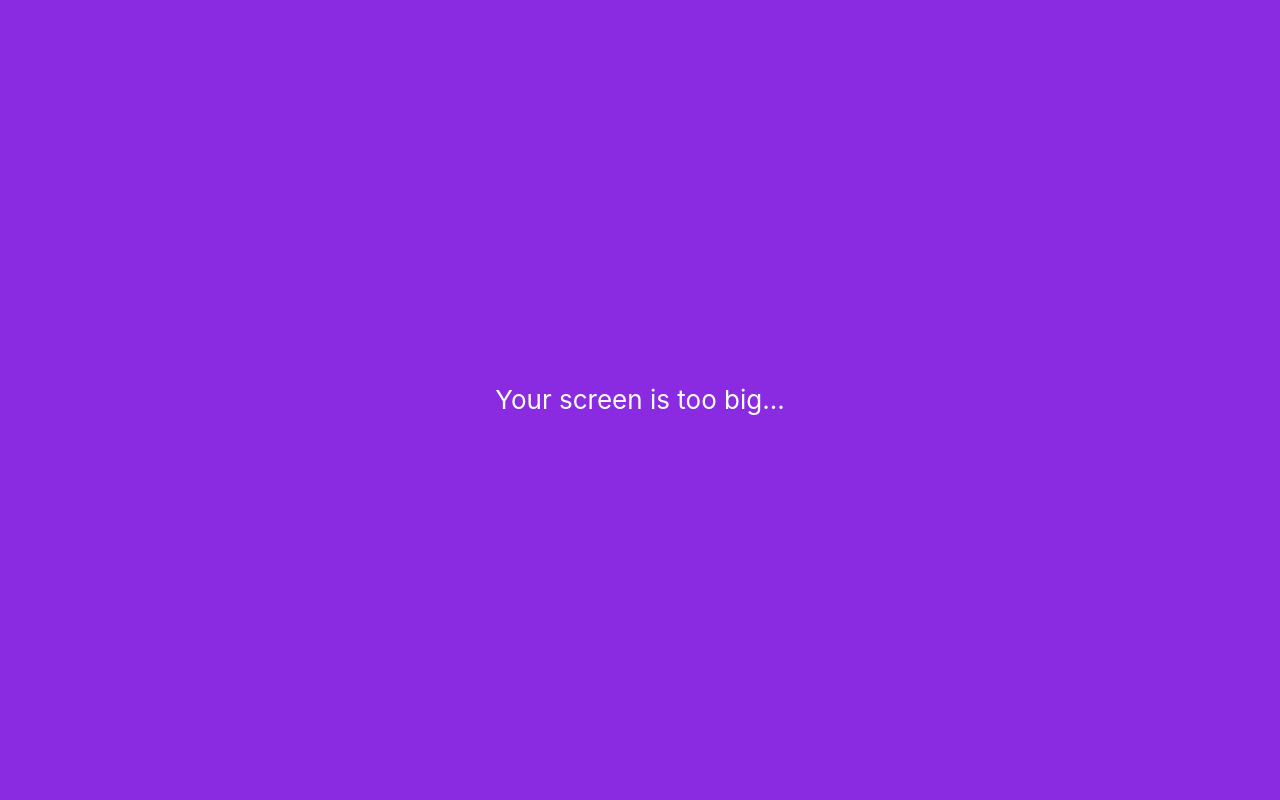
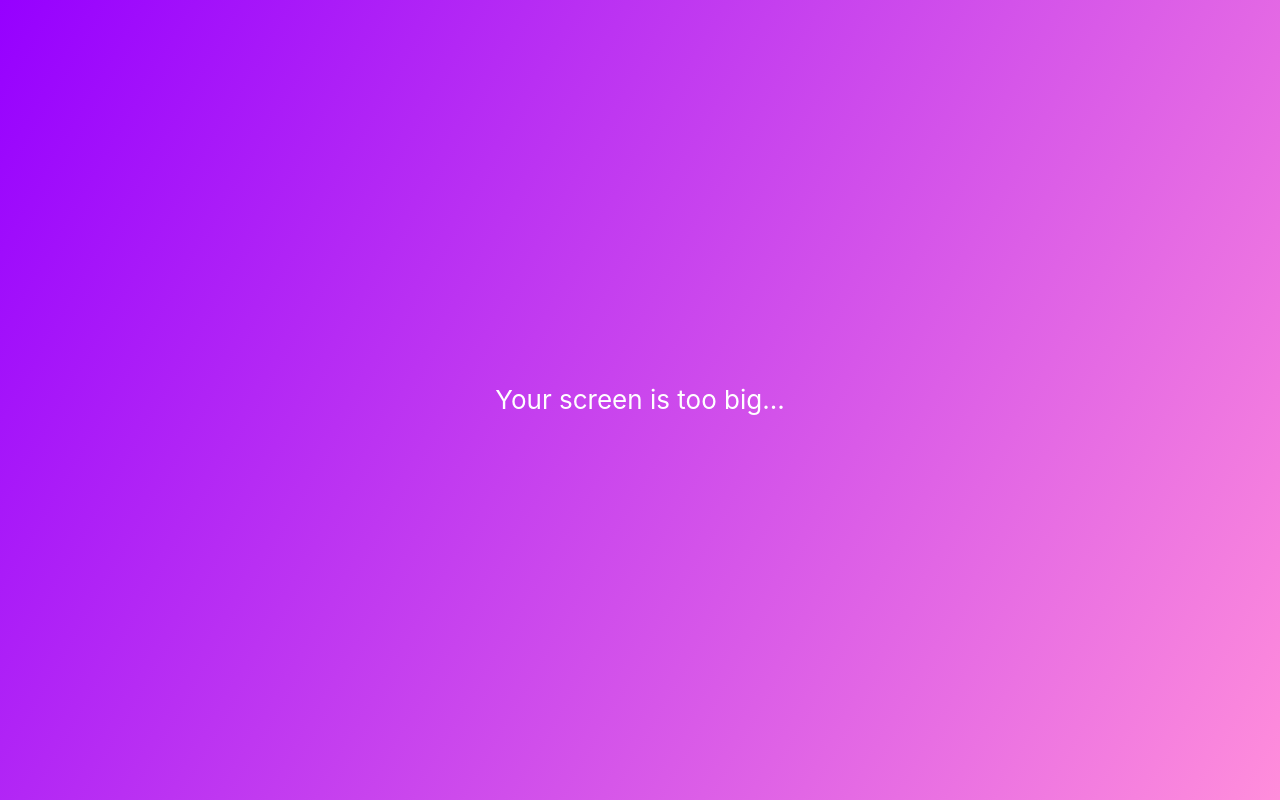
Before and after one commit to 9una/kokoa-talk-clone, a plain HTML site: page index.html in a window 1280 px wide. Drawn offline with Linux system fonts and the light colour scheme.

Commit message:
changing stylesheet

```diff
--- a/css/components/no-mobile.css
+++ b/css/components/no-mobile.css
@@ -4,7 +4,7 @@
   z-index: 99;
   height: 100vh;
   width: 100vw;
-  background-color: blueviolet;
+  background: linear-gradient(120deg, #9600ff, #ff8ddb);
   display: flex;
   justify-content: center;
   align-items: center;
```
